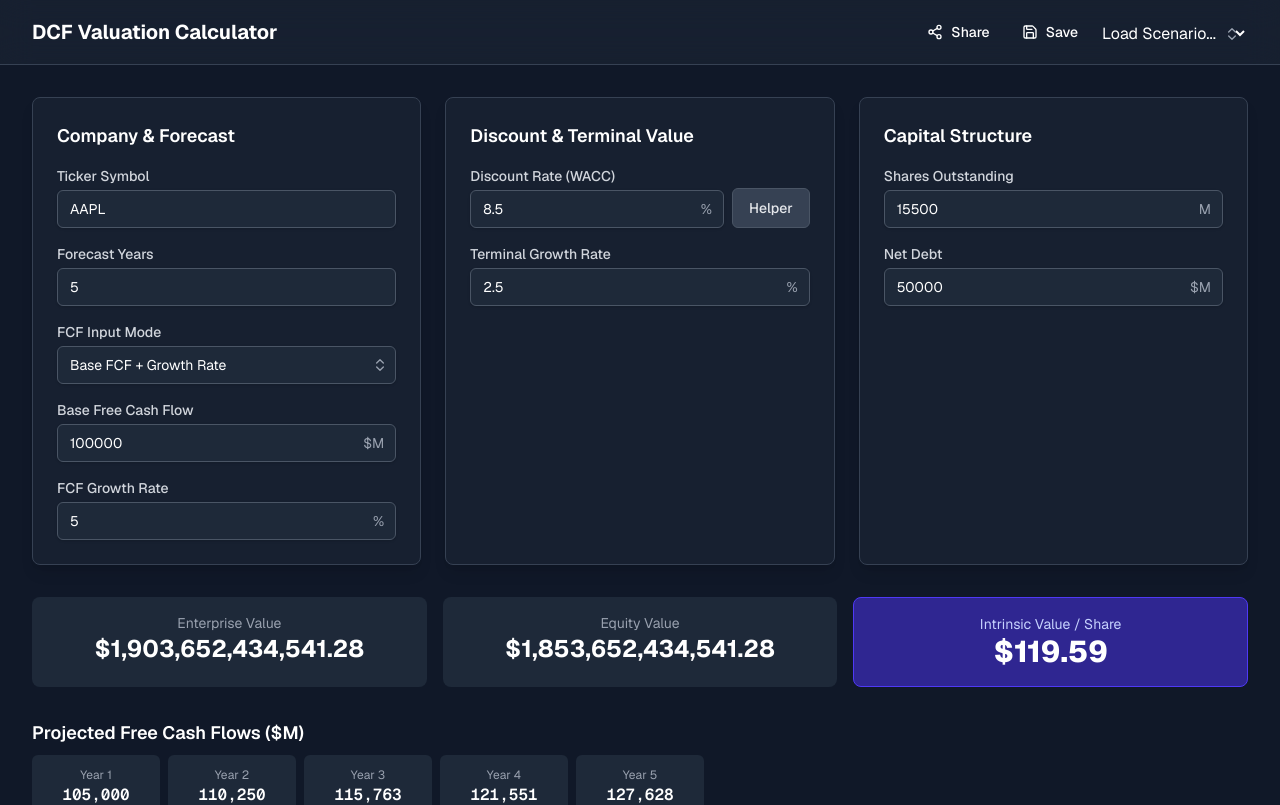
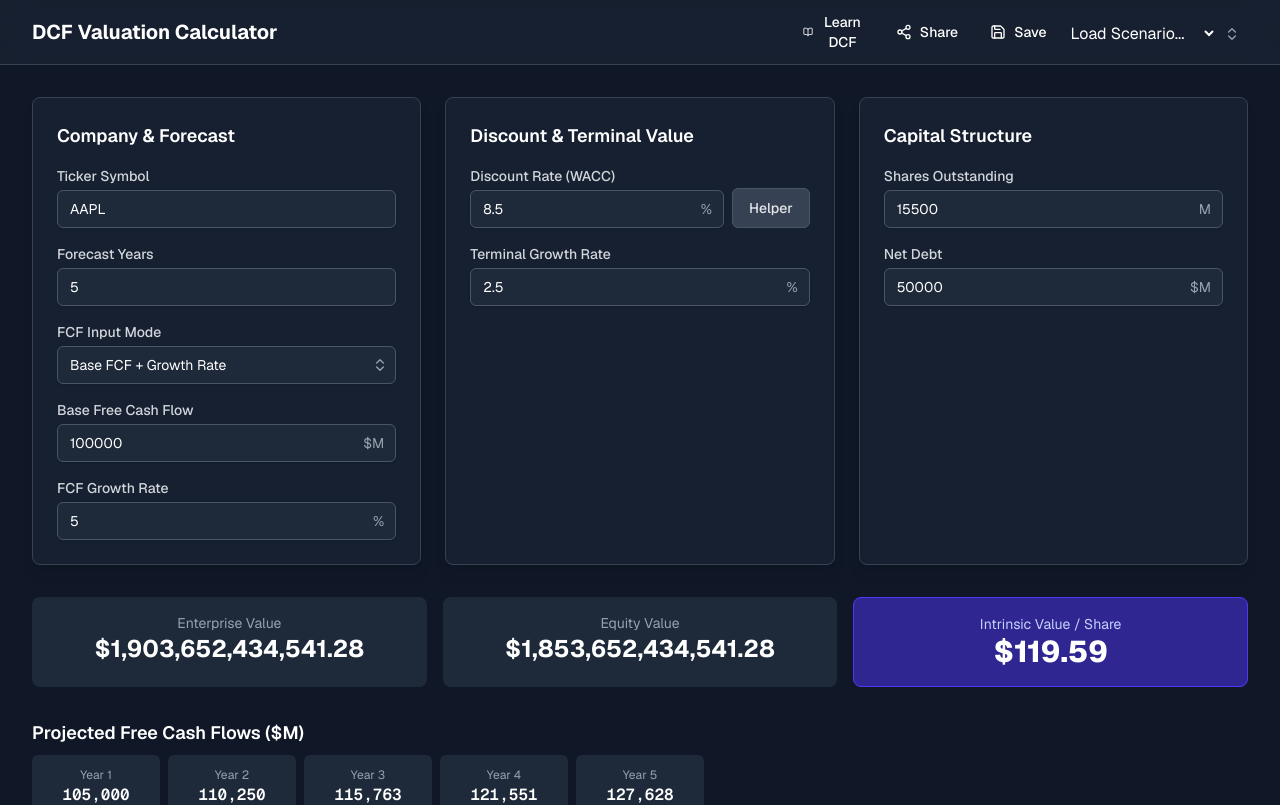
Before and after one commit to byao-cmd-uywefgmnabf323/dcf-calculator, a Next.js app: page / in a window 1280 px wide. Shown: the top 805 px of the page. Built offline with nearby package versions, Linux system fonts and the light colour scheme.

Commit message:
feat: Add 'Learn DCF' button to header

```diff
--- a/app/page.tsx
+++ b/app/page.tsx
@@ -1,7 +1,7 @@
 'use client';
 
 import React, { useState, useMemo, useEffect, useCallback, useRef } from 'react';
-import { Share2, Save, Upload, X } from 'lucide-react';
+import { Share2, Save, Upload, X, BookOpen } from 'lucide-react';
 import { DcfInputs, SavedScenario } from '@/lib/types';
 import { initialInputs, STORAGE_KEY } from '@/lib/constants';
 import { useDebounce } from '@/lib/utils';
@@ -145,6 +145,9 @@ export default function DcfCalculatorPage() {
           <div className="flex items-center justify-between h-16">
             <h1 className="text-xl font-bold text-white">DCF Valuation Calculator</h1>
             <div className="flex items-center gap-2">
+              <a href="/learn-dcf">
+                <Button variant="ghost" size="sm"><BookOpen className="w-4 h-4 mr-2" />Learn DCF</Button>
+              </a>
               <Button variant="ghost" size="sm" onClick={handleShare}><Share2 className="w-4 h-4 mr-2" />Share</Button>
               <Button variant="ghost" size="sm" onClick={handleSaveScenario}><Save className="w-4 h-4 mr-2" />Save</Button>
               <Select
```
